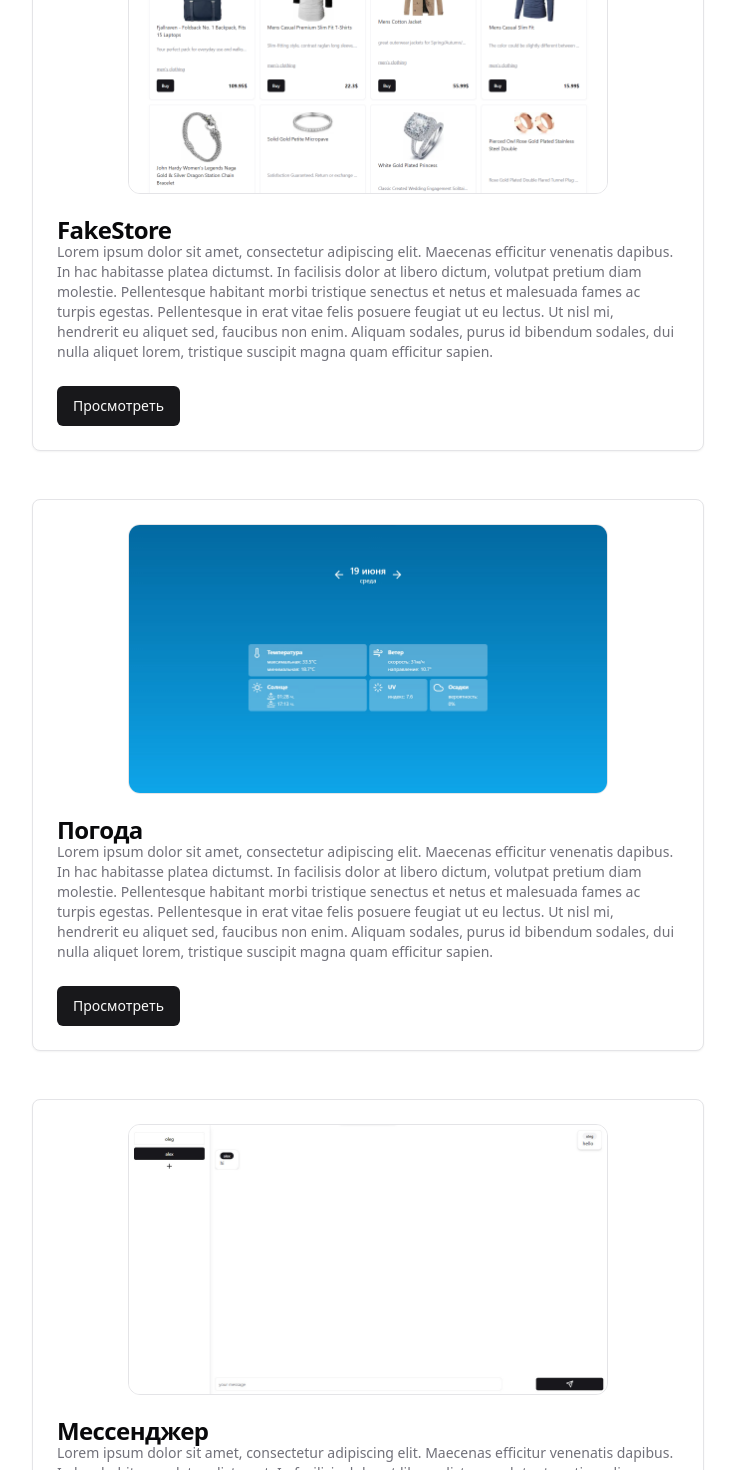
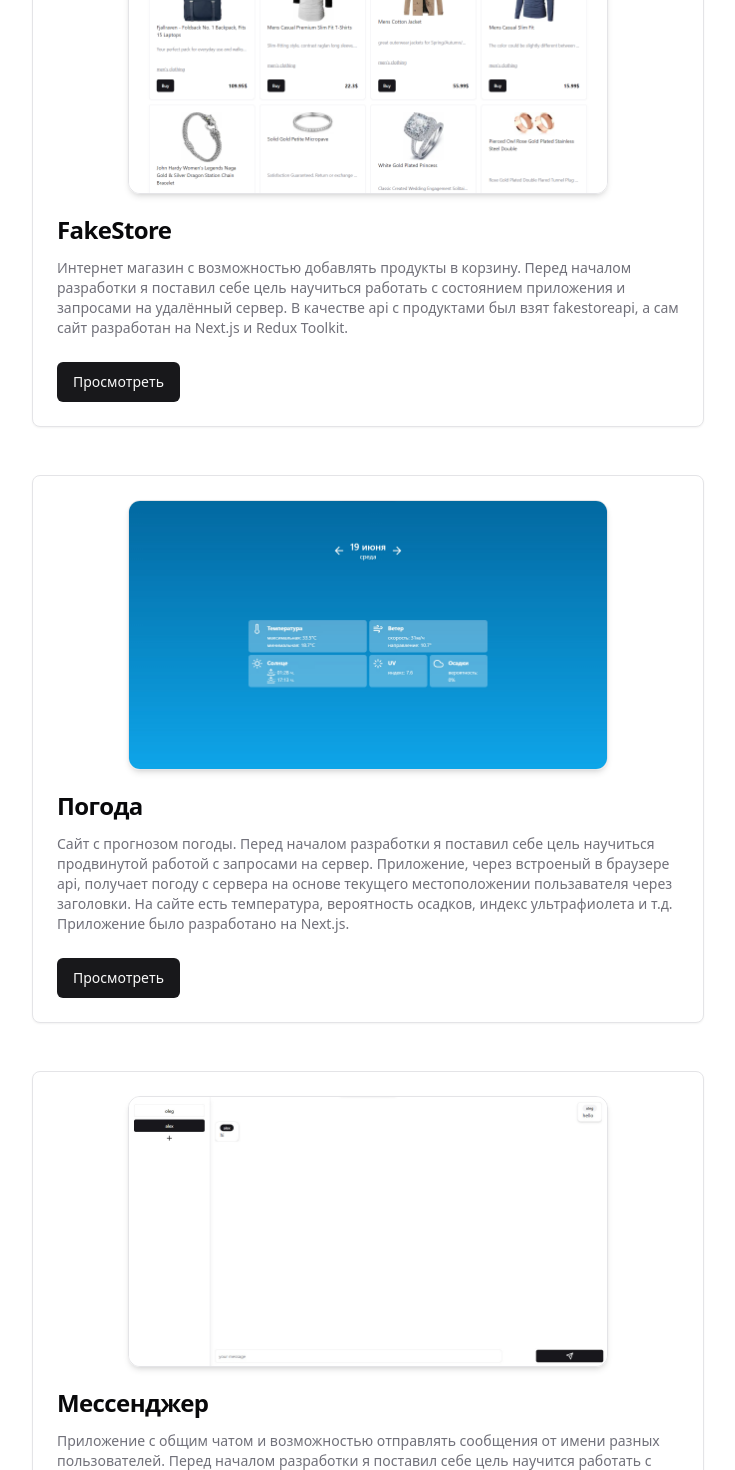
Before and after one commit to sergeyreshetnyakov/portfolio, a Next.js app: page / in a window 1280 px wide. Shown: the part 1330-2800 px from the top of the page, without its empty margins (272-1007 px from the left). Built offline with nearby package versions, Linux system fonts and the light colour scheme.

Commit message:
fade in animation on main page added

```diff
--- a/next.config.mjs
+++ b/next.config.mjs
@@ -10,6 +10,9 @@ const nextConfig = {
          },
       ],
    },
+	typescript: {
+    ignoreBuildErrors: true,
+  },
 };
 
 export default nextConfig;
--- a/package.json
+++ b/package.json
@@ -19,6 +19,7 @@
       "@radix-ui/react-slot": "^1.0.2",
       "@reduxjs/toolkit": "^2.2.5",
       "@types/react-color": "^3.0.12",
+      "animate.css": "^4.1.1",
       "axios": "^1.7.2",
       "class-variance-authority": "^0.7.0",
       "clsx": "^2.1.1",
@@ -27,6 +28,7 @@
       "next": "14.2.3",
       "prettier": "^3.3.1",
       "react": "^18",
+      "react-animate-on-scroll": "^2.1.9",
       "react-color": "^2.19.3",
       "react-dom": "^18",
       "react-feather": "^2.0.10",
--- a/src/app/layout.tsx
+++ b/src/app/layout.tsx
@@ -17,7 +17,7 @@ export default function RootLayout({
          <body>
             <StoreProvider>
                {children}
-               <div className="flex mt-24 bg-black h-8"></div>
+               <div className="flex mt-24 bg-black h-8 shadow-xl rounded-t-lg"></div>
             </StoreProvider>
          </body>
       </html>
--- a/src/app/page.tsx
+++ b/src/app/page.tsx
@@ -1,16 +1,20 @@
+'use client'
+import ScrollAnimation from 'react-animate-on-scroll'
 import SkillTable from "@/components/SkillTable";
 import ProjectCard from "@/components/ProjectCard";
 import ContactInfo from "@/components/ContactInfo";
 import Image from "next/image";
 import { FaTelegram, FaGithub } from "react-icons/fa";
 import { ImMail4 } from "react-icons/im";
+import "animate.css/animate.compat.css"
 
 export default function Home() {
    return (
       <>
          {" "}
-         <div className="flex flex-col flex flex-col max-w-[90%] md:max-w-[80%] xl:max-w-[60%] m-auto">
-            <header className="flex flex-col xl:flex-row justify-between mx-[15%] my-32 xl:my-64">
+			<div className="flex flex-col flex flex-col max-w-[90%] md:max-w-[80%] xl:max-w-[60%] m-auto">
+			<ScrollAnimation animateIn="fadeInUp">
+            <header className="flex flex-col xl:flex-row justify-between mx-[15%] my-32 md:my-64">
                <div className="flex justify-center mb-12">
                   <div className="flex flex-col w-80 xl:mb-12 justify-center">
                      <h1 className="text-2xl">
@@ -35,60 +39,99 @@ export default function Home() {
                   />
                </div>
             </header>
+				</ScrollAnimation>
 
             <main className="mx-6 lg:mx-12">
-               <SkillTable />
+					<ScrollAnimation animateIn="fadeInUp">
+					<SkillTable />
+					</ScrollAnimation>
                <div className="mb-12">
-                  <h1 className="font-bold text-2xl">👜Моё портфолио</h1>
-               </div>
+              	<ScrollAnimation animateIn="fadeInUp">
+    <h1 className="font-bold text-2xl">👜Моё портфолио</h1>
+              	</ScrollAnimation>
+ </div>
                <div className="flex flex-col justify-between gap-y-12 mb-24">
+							<ScrollAnimation animateIn="fadeInUp">
                   <ProjectCard
                      title="FakeStore"
                      image="/fakestorePreview.jpg"
-                     description="Lorem ipsum dolor sit amet, consectetur adipiscing elit. Maecenas efficitur venenatis dapibus. In hac habitasse platea dictumst. In facilisis dolor at libero dictum, volutpat pretium diam molestie. Pellentesque habitant morbi tristique senectus et netus et malesuada fames ac turpis egestas. Pellentesque in erat vitae felis posuere feugiat ut eu lectus. Ut nisl mi, hendrerit eu aliquet sed, faucibus non enim. Aliquam sodales, purus id bibendum sodales, dui nulla aliquet lorem, tristique suscipit magna quam efficitur sapien."
+                     description="
+								Интернет магазин с возможностью добавлять продукты в корзину.
+								Перед началом разработки я поставил себе цель научиться
+								работать с состоянием приложения и запросами на удалённый
+								сервер. В качестве api с продуктами был взят fakestoreapi,
+								а сам сайт разработан на Next.js и Redux Toolkit.
+							"
                      href="/fakestore"
                   />
+						</ScrollAnimation>
+
+							<ScrollAnimation animateIn="fadeInUp">
                   <ProjectCard
                      title="Погода"
                      image="/weatherPreview.jpg"
-                     description="Lorem ipsum dolor sit amet, consectetur adipiscing elit. Maecenas efficitur venenatis dapibus. In hac habitasse platea dictumst. In facilisis dolor at libero dictum, volutpat pretium diam molestie. Pellentesque habitant morbi tristique senectus et netus et malesuada fames ac turpis egestas. Pellentesque in erat vitae felis posuere feugiat ut eu lectus. Ut nisl mi, hendrerit eu aliquet sed, faucibus non enim. Aliquam sodales, purus id bibendum sodales, dui nulla aliquet lorem, tristique suscipit magna quam efficitur sapien."
+                     description="
+								Сайт с прогнозом погоды. Перед началом разработки я поставил
+								себе цель научиться продвинутой работой с запросами на сервер.
+								Приложение, через встроеный в браузере api, получает погоду
+								с сервера на основе текущего местоположении пользавателя
+								через заголовки. На сайте есть температура, вероятность
+								осадков, индекс ультрафиолета и т.д. Приложение было
+								разработано на Next.js.
+							"
                      href="/weather"
                   />
+							</ScrollAnimation>
+							<ScrollAnimation animateIn="fadeInUp">
                   <ProjectCard
                      title="Мессенджер"
                      image="/messangerPreview.jpg"
-                     description="Lorem ipsum dolor sit amet, consectetur adipiscing elit. Maecenas efficitur venenatis dapibus. In hac habitasse platea dictumst. In facilisis dolor at libero dictum, volutpat pretium diam molestie. Pellentesque habitant morbi tristique senectus et netus et malesuada fames ac turpis egestas. Pellentesque in erat vitae felis posuere feugiat ut eu lectus. Ut nisl mi, hendrerit eu aliquet sed, faucibus non enim. Aliquam sodales, purus id bibendum sodales, dui nulla aliquet lorem, tristique suscipit magna quam efficitur sapien."
+                     description="
+								Приложение с общим чатом и возможностью отправлять сообщения
+								от имени разных пользователей. Перед началом разработки
+								я поставил себе цель научится работать с сотоянием. Сайт,
+								как и все отсальные мои работы, имеет адаптивный дизайн
+								и отображается одинаково хорошо на разных устроиствах.
+								Приложение было разработано на Redux Toolkit и Next.js.
+							"
                      href="/messanger"
                   />
+							</ScrollAnimation>
                </div>
             </main>
 
             <footer className="mx-6 lg:mx-12">
-               <div className="my-24">
+							<ScrollAnimation animateIn="fadeInUp">
+               <div className="fade-in my-24">
                   <h1 className="font-bold text-2xl">📞Контакты</h1>
                </div>
-               <div className="flex flex-col justify-between gap-8">
+							</ScrollAnimation>
+               <div className=" flex flex-col justify-between md:mx-[20%] lg:mx-[30%]">
+
+							<ScrollAnimation animateIn="fadeInUp">
                   <ContactInfo
-                     name="email"
                      href="mailto:sergeyreshetnyakov@icloud.com"
                      contact="sergeyreshetnyakov@icloud.com"
                   >
                      <ImMail4 size="2em"></ImMail4>
                   </ContactInfo>
+							</ScrollAnimation>
+							<ScrollAnimation animateIn="fadeInUp">
                   <ContactInfo
-                     name="github"
                      href="https://github.com/sergeyreshetnyakov"
                      contact="sergeyreshetnyakov"
                   >
                      <FaGithub size="2em"></FaGithub>
                   </ContactInfo>
+							</ScrollAnimation>
+							<ScrollAnimation animateIn="fadeInUp">
                   <ContactInfo
-                     name="telegram"
                      href="https://t.me/ei_gek"
                      contact="@ei_gek"
                   >
                      <FaTelegram size="2em"></FaTelegram>
                   </ContactInfo>
+							</ScrollAnimation>
                </div>
             </footer>
          </div>
--- a/src/components/ContactInfo.tsx
+++ b/src/components/ContactInfo.tsx
@@ -2,20 +2,18 @@ import Link from "next/link";
 
 interface Props {
    children: React.ReactNode;
-   name: string;
    href: string;
    contact: string;
 }
 
-export default function ContactInfo({ children, name, href, contact }: Props) {
+export default function ContactInfo({ children, href, contact }: Props) {
    return (
       <div className="flex justify-between">
-         <div className="w-16">
+         <div className="w-16 py-2">
             <div className="flex justify-center">{children}</div>
-            <div className="flex justify-center">{name}</div>
          </div>
-         <div className="flex flex-row justify-center w-52">
-            <Link href={href} className="italic">
+         <div className="flex py-2 px-8 flex-row w-52 border-l border-black border-dashed">
+            <Link href={href} className="italic text-clip">
                {contact}
             </Link>
          </div>
--- a/src/components/ProjectCard.tsx
+++ b/src/components/ProjectCard.tsx
@@ -27,7 +27,7 @@ export default function ProjectCard({
       <Card>
          <CardHeader className="flex flex-row justify-center">
             <Image
-               className="border rounded-xl"
+               className="border rounded-xl shadow-md"
                width={480}
                height={270}
                src={image}
@@ -35,7 +35,7 @@ export default function ProjectCard({
             />
          </CardHeader>
          <CardContent>
-            <CardTitle>{title}</CardTitle>
+            <CardTitle className="pb-4">{title}</CardTitle>
             <CardDescription>{description}</CardDescription>
          </CardContent>
          <CardFooter>
```
Also changed, not shown: .eslintrc.json, 1 other file (tests, documents, lock files or other folders).
